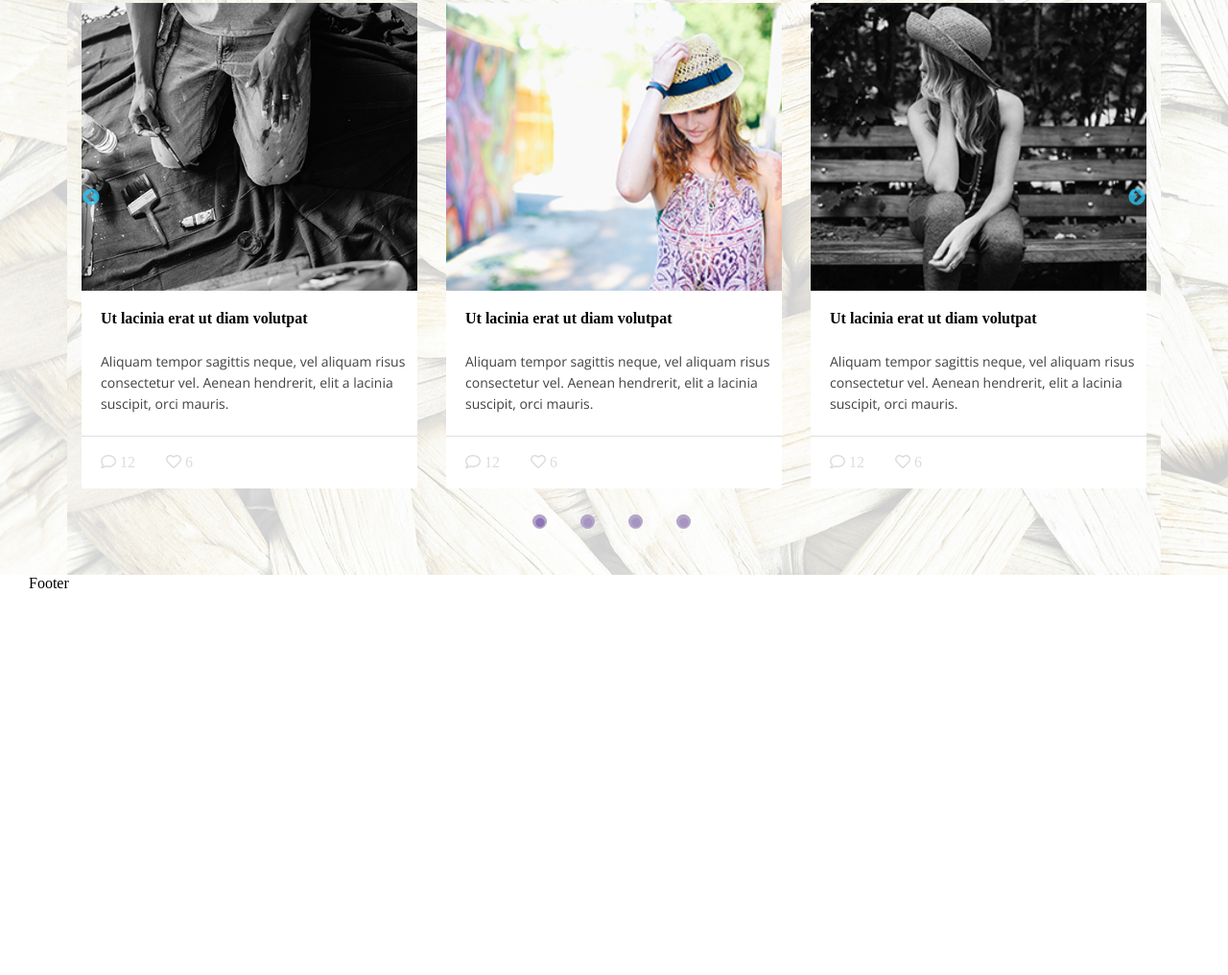
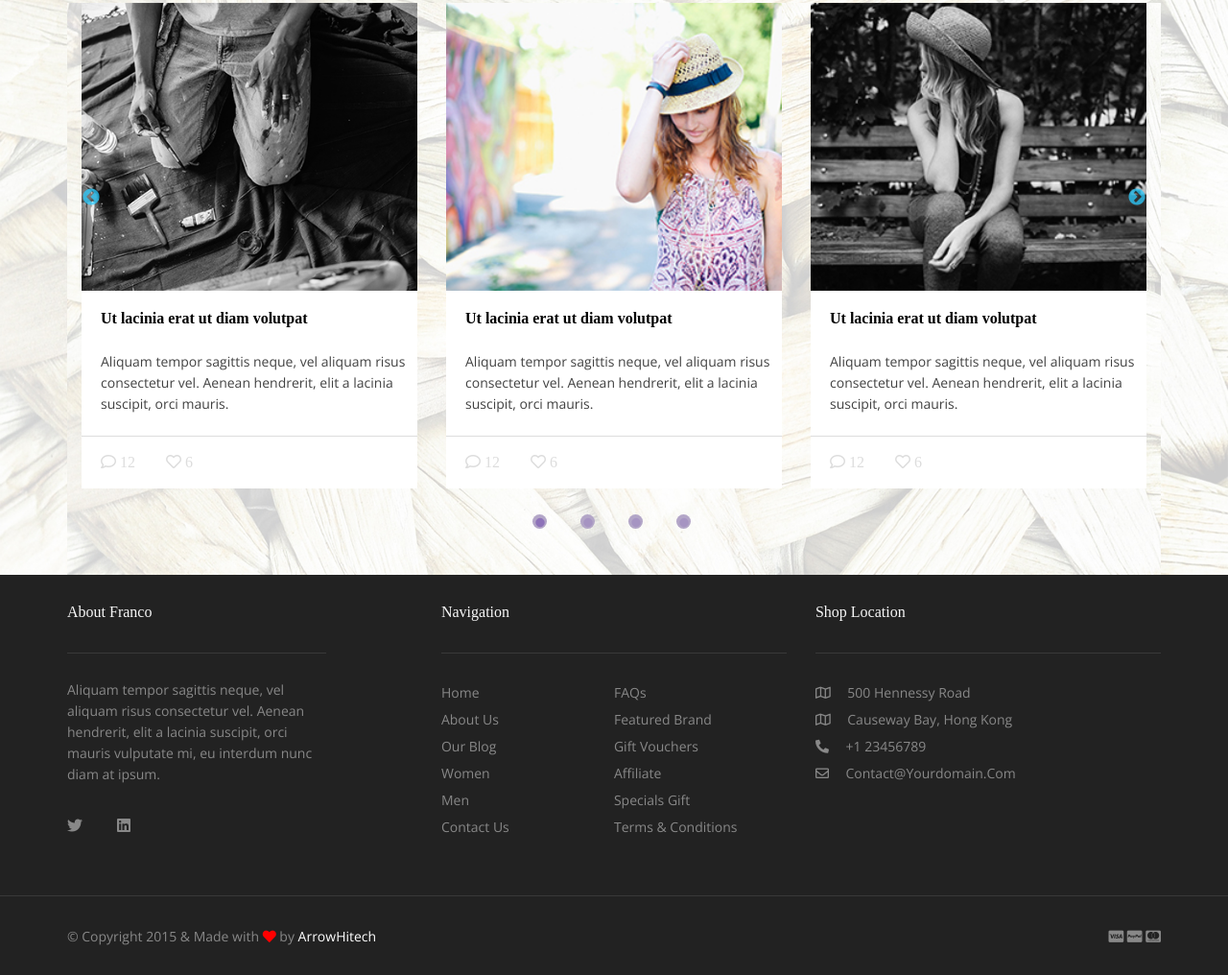
Before and after one commit to thanhbxdev/AHT-Demo-Project-Frontend, a plain HTML site: page index.html in a window 1280 px wide. Shown: the part 2052-3068 px from the top of the page at 96% size. Before the commit the page ends 2669 px from the top, so only its background shows below. Drawn offline with Linux system fonts and the light colour scheme; some icons are missing; a web font is replaced by a local one.

Commit message:
:service_dog: Footer

```diff
--- a/asset/sass/base/_footer.sass
+++ b/asset/sass/base/_footer.sass
@@ -0,0 +1,97 @@
+@import "../source/mixin"
+.footer
+  .copy-right
+    &-inner
+      padding: 29px 0 28px 0
+      display: flex
+      justify-content: space-between
+      .text-left
+        i
+          color: red
+        span
+          color: white
+      icon-right
+        margin-right: 5px
+        font-size: 20px
+        color: rgb(136, 136, 136)
+        line-height: 1.1
+    border-top: 1px solid #393939
+    font-size: 14px
+    font-family: OpenSans
+    color: #888888FF
+    line-height: 1.8
+  .about
+    &-inner
+      &-title
+        width: 75%
+        text-transform: capitalize
+        font-size: 16px
+        font-family: Monserrat
+        color: #F7F7F7FF
+        line-height: 1.35
+        border-bottom: 1px solid #393939
+        padding: 13px 0 31px 0
+
+      &-desc
+        width: 75%
+        text-align: left
+        padding-top: 27px
+        font-size: 14px
+        font-family: OpenSans
+        color: #888888FF
+        line-height: 1.571
+
+      &-icon
+        padding: 34px 0 48px 0
+
+        i
+          color: #888888FF
+          margin-right: 32px
+    @include col(33.33%)
+
+  .navigation
+    &-inner
+      &-title
+        text-transform: capitalize
+        font-size: 16px
+        font-family: Monserrat
+        color: #F7F7F7FF
+        line-height: 1.35
+        border-bottom: 1px solid #393939
+        padding: 13px 0 31px 0
+
+      &-list
+        display: flex
+        padding-top: 27px
+        text-transform: capitalize
+        font-size: 14px
+        font-family: OpenSans
+        color: #888888FF
+        line-height: 2.00
+
+        .list-item
+          flex: 1
+    @include col(33.33%)
+
+  .location
+    &-inner
+      &-title
+        font-size: 16px
+        font-family: Monserrat
+        color: #F7F7F7FF
+        line-height: 1.35
+        text-transform: capitalize
+        border-bottom: 1px solid #393939
+        padding: 13px 0 31px 0
+
+      &-list
+        padding-top: 27px
+        text-transform: capitalize
+        font-size: 14px
+        font-family: OpenSans
+        color: #888888FF
+        line-height: 2.00
+        i
+          margin-right: 14px
+    @include col(33.33%)
+  background-color: #222222
--- a/asset/sass/content/_homepage.sass
+++ b/asset/sass/content/_homepage.sass
@@ -263,9 +263,6 @@
     height: 100%
     width: 100%
 
-
-    .container-fluid
-
     .main-slider
       .container
 
@@ -304,9 +301,11 @@
 
         .slider
           padding-bottom: 60px
+
           .list-item-slider
             .slick-dots
               bottom: -47px
+
               button
                 &::before
                   color: $main-color
@@ -314,6 +313,7 @@
                   left: -2px
                   font-size: 11px
                 background-color: #b3a6c7
+
             .item
               .imgSl
                 height: 300px
--- a/index.html
+++ b/index.html
@@ -548,9 +548,108 @@
 		<!--  End Slider -->
 	</div>
 	<!--End Main-->
-	<footer class="container-fluid">
-		Footer
-	</footer>
+	<!--  Footer -->
+	<div class="footer">
+		<div class="container">
+			<div class="row">
+				<!--  About  -->
+				<div class="about">
+					<div class="about-inner">
+						<div class="about-inner-title">
+							about franco
+						</div>
+						<div class="about-inner-desc">
+							Aliquam tempor sagittis neque, vel aliquam risus consectetur vel. Aenean hendrerit, elit a
+							lacinia suscipit, orci mauris vulputate mi, eu interdum nunc diam at ipsum.
+						</div>
+						<div class="about-inner-icon">
+							<i class="fab fa-twitter"></i>
+							<i class="fab fa-linkedin"></i>
+						</div>
+					</div>
+				</div>
+				<!--  End About  -->
+				<!--  Navigation  -->
+				<div class="navigation">
+					<div class="navigation-inner">
+						<div class="navigation-inner-title">
+							navigation
+						</div>
+						<div class="navigation-inner-list">
+							<div class="list-item">
+								<ul>
+									<li>Home</li>
+									<li>About Us</li>
+									<li>Our Blog</li>
+									<li>Women</li>
+									<li>Men</li>
+									<li>Contact Us</li>
+								</ul>
+							</div>
+							<div class="list-item">
+								<ul>
+									<li>FAQs</li>
+									<li>Featured Brand</li>
+									<li>Gift vouchers</li>
+									<li>Affiliate</li>
+									<li>specials gift</li>
+									<li>terms & conditions</li>
+								</ul>
+							</div>
+						</div>
+					</div>
+				</div>
+				<!--  End Navigation  -->
+				<!--  Location  -->
+				<div class="location">
+					<div class="location-inner">
+						<div class="location-inner-title">
+							Shop location
+						</div>
+						<div class="location-inner-list">
+							<div class="list-item">
+								<ul>
+									<li>
+										<i class="far fa-map"></i>
+										500 Hennessy Road
+									</li>
+									<li>
+										<i class="far fa-map"></i>
+										Causeway Bay, Hong Kong
+									</li>
+									<li>
+										<i class="fas fa-phone-alt"></i>
+										+1 23456789
+									</li>
+									<li>
+										<i class="far fa-envelope"></i>
+										contact@yourdomain.com
+									</li>
+								</ul>
+							</div>
+						</div>
+					</div>
+				</div>
+				<!--  End Location  -->
+			</div>
+		</div>
+		<div class="copy-right">
+			<div class="container">
+				<div class="copy-right-inner">
+					<div class="text-left">
+						&#169; Copyright 2015 & Made with <i class="fas fa-heart"></i> by
+						<span>ArrowHitech</span>
+					</div>
+					<div class="icon-right">
+						<i class="fab fa-cc-visa"></i>
+						<i class="fab fa-cc-paypal"></i>
+						<i class="fab fa-cc-mastercard"></i>
+					</div>
+				</div>
+			</div>
+		</div>
+	</div>
+	<!--  End Footer -->
 </div>
 </body>
 </html>
```
Also changed, not shown: asset/css/style.css, 1 other file.
